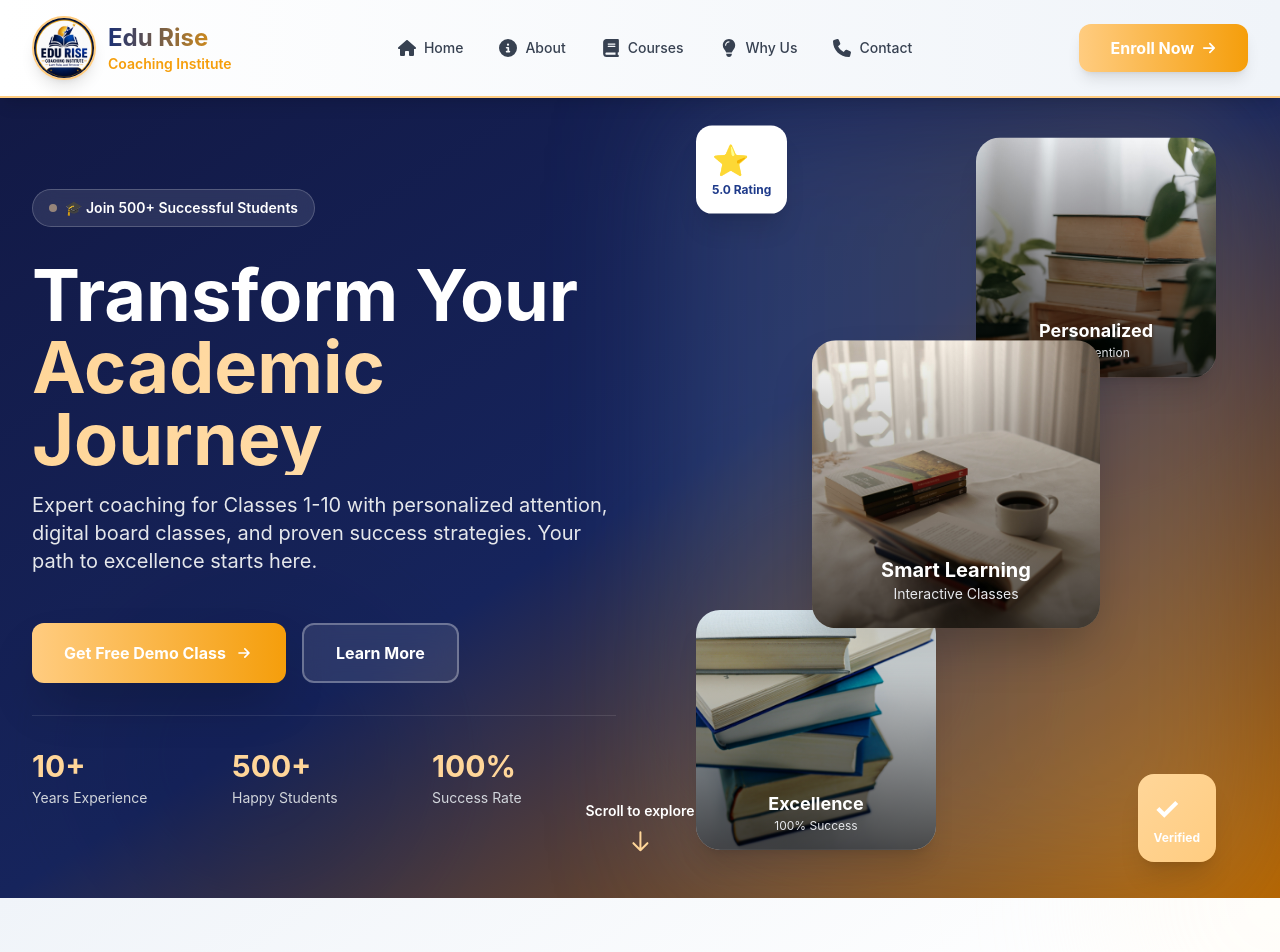
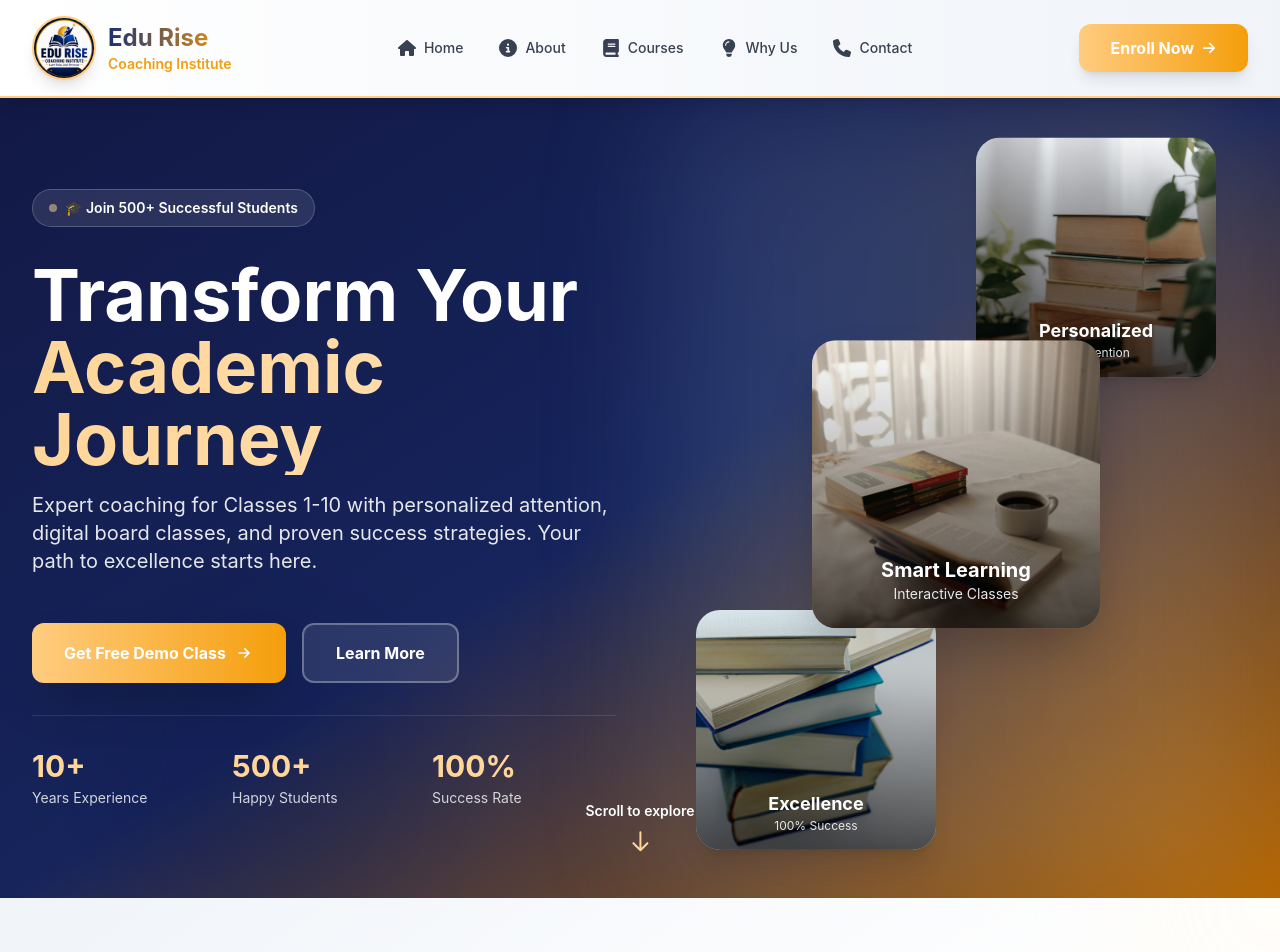
Before and after one commit to Ranjeet550/EDURISE, a Next.js app: page / in a window 1280 px wide. Shown: the top 952 px of the page. Built offline with nearby package versions, Linux system fonts and the light colour scheme.

Commit message:
remove badge

```diff
--- a/components/Hero.tsx
+++ b/components/Hero.tsx
@@ -107,17 +107,9 @@ export default function Hero() {
                 </div>
               </div>
 
-              {/* Floating Badge - Top Left */}
-              <div className="absolute top-4 sm:top-8 left-4 sm:left-8 bg-white rounded-2xl p-3 sm:p-4 shadow-xl transform hover:scale-110 transition duration-300 z-20 animate-float-delay-3">
-                <p className="text-2xl sm:text-3xl font-bold text-primary-700">⭐</p>
-                <p className="text-xs font-bold text-primary-600 mt-1">5.0 Rating</p>
-              </div>
 
-              {/* Floating Badge - Bottom Right */}
-              <div className="absolute bottom-4 sm:bottom-8 right-4 sm:right-8 bg-gradient-to-br from-accent-400 to-accent-500 text-white rounded-2xl p-3 sm:p-4 shadow-xl transform hover:scale-110 transition duration-300 z-20 animate-float-delay-4">
-                <p className="text-2xl sm:text-3xl font-bold">✓</p>
-                <p className="text-xs font-bold mt-1">Verified</p>
-              </div>
+
+
 
               {/* Glow Effect */}
               <div className="absolute inset-0 bg-gradient-to-r from-primary-500 to-accent-500 rounded-3xl blur-3xl opacity-20 -z-10"></div>
```
